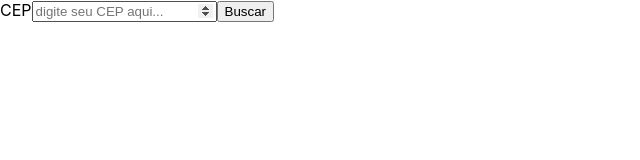
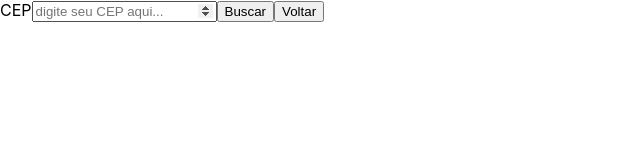
Before and after one commit to yurigarrido/busca-cep, a React (Create React App) app in the folder busca-cep/: page /buscarEndereco in a window 1280 px wide. Shown: the top 160 px of the page, without its empty margins (0-640 px from the left). Built offline with nearby package versions, Linux system fonts and the light colour scheme.

Commit message:
cria botao na pagina de buscar pelo cep para voltar para a home, e coloca os dados da busca na tela

```diff
--- a/busca-cep/src/pages/ByCEP.jsx
+++ b/busca-cep/src/pages/ByCEP.jsx
@@ -8,6 +8,7 @@ const ByCEP = () => {
   console.log(data);
   return (
     <>
+      <div>
         <Input
             type='number'
             text='CEP'
@@ -23,6 +24,22 @@ const ByCEP = () => {
             fetch='true'
             cep={cep}
           />
+          <Button
+            type='button'
+            text='Voltar'
+            nextHistory='/'
+          />
+      </div>
+      <div>
+        { data && (
+          <>
+            <p>CEP: {data.cep}</p>
+            <p>Cidade: {data.localidade}</p>
+            <p>UF: {data.uf}</p>
+            <p>Bairro: {data.bairro}</p>
+          </>
+          )}
+      </div>
     </>
   )
 }
```
Lines whose indentation alone changed are shown as unchanged.
